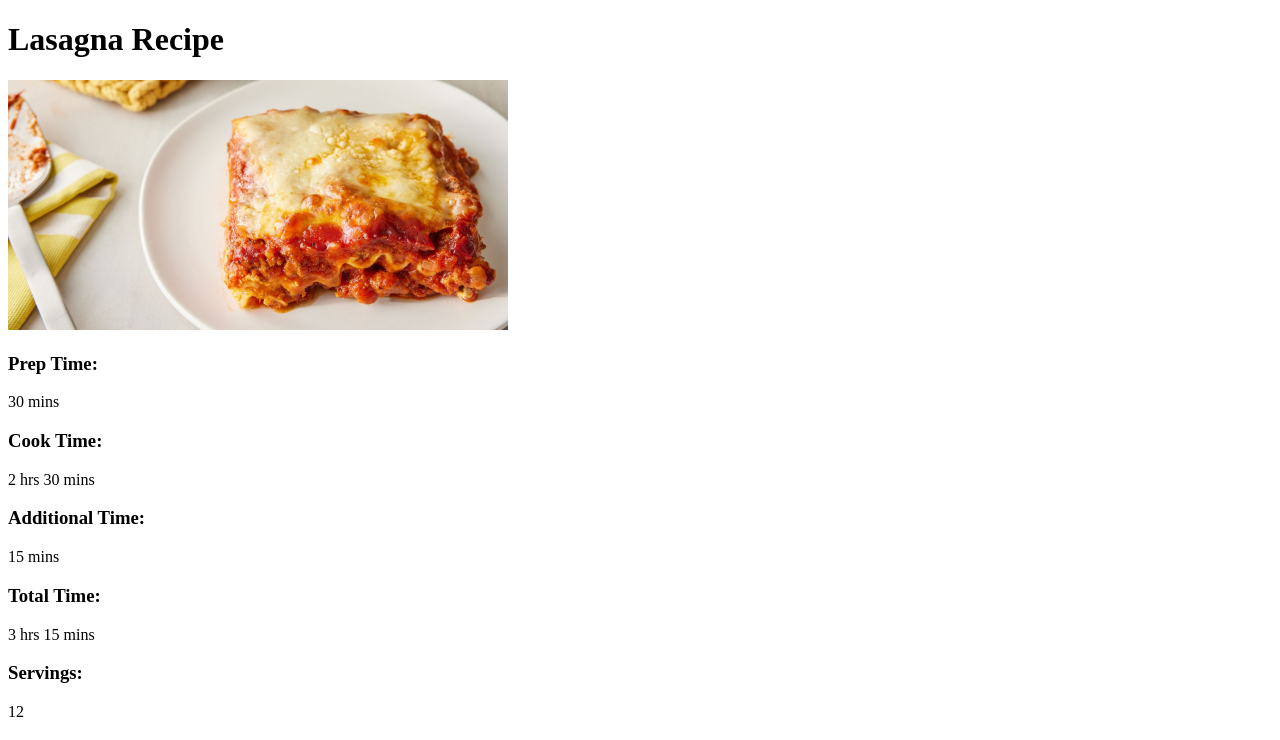
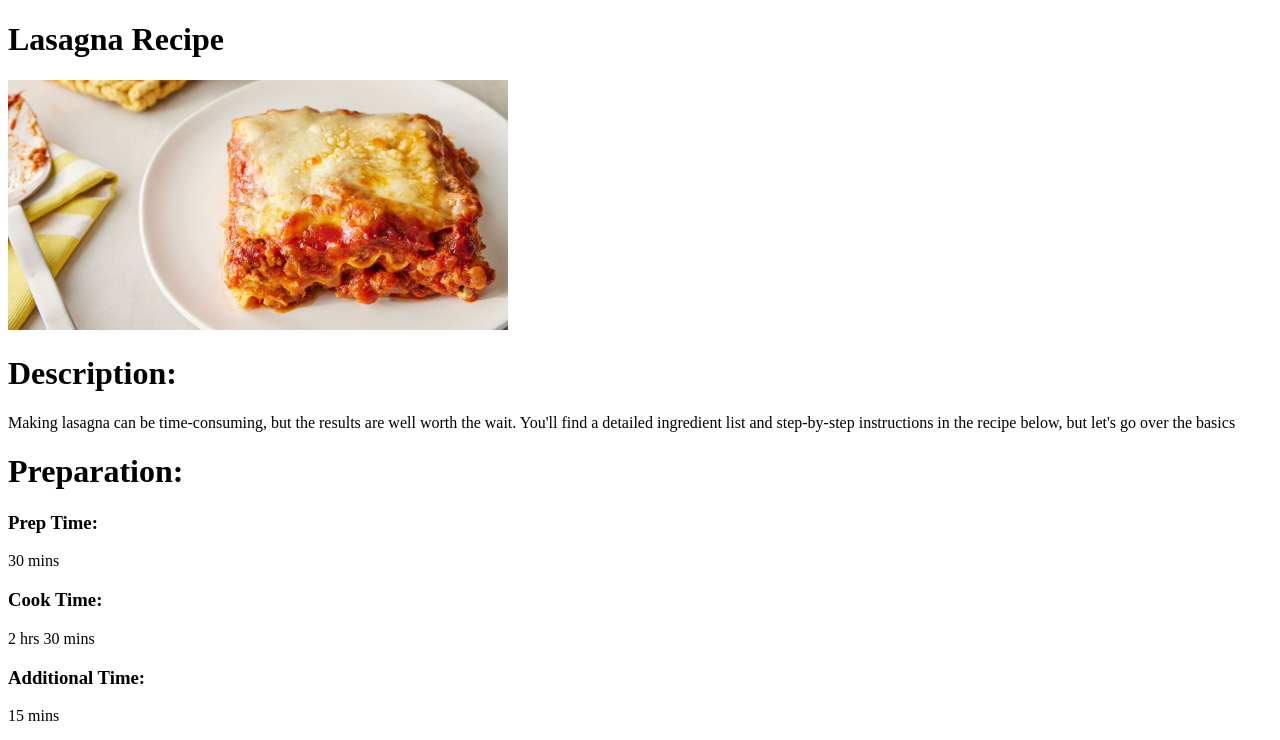
Before and after one commit to jedtherooster/odin-recipes, a plain HTML site: page recipes/lasagna.html in a window 1280 px wide. Shown: the top 740 px of the page. Drawn offline with Linux system fonts and the light colour scheme.

Commit message:
Added a short description

```diff
--- a/recipes/lasagna.html
+++ b/recipes/lasagna.html
@@ -9,6 +9,11 @@
     <h1>Lasagna Recipe</h1>
     <img src="../img/lasagna-img.jpg" alt="Lasagna" width="500px">
 
+    <h1>Description:</h1>
+    <p>Making lasagna can be time-consuming, but the results are well worth the wait.
+       You'll find a detailed ingredient list and step-by-step instructions in the recipe below, but let's go over the basics</p>
+
+    <h1>Preparation:</h1>
     <h3>Prep Time:</h3>
     <p>30 mins</p>
     <h3>Cook Time:</h3>
```
